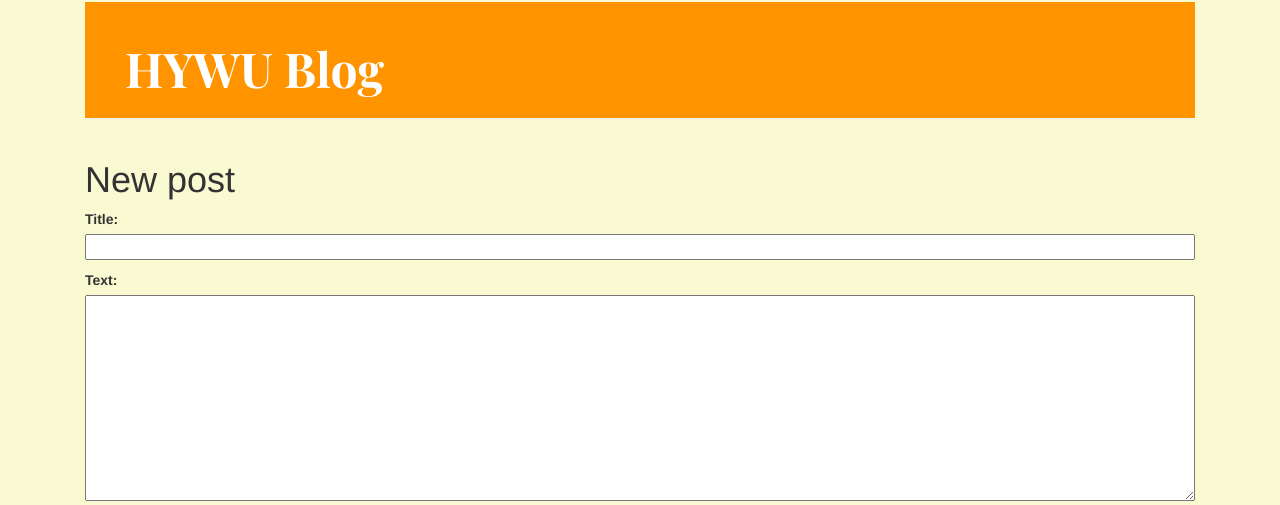
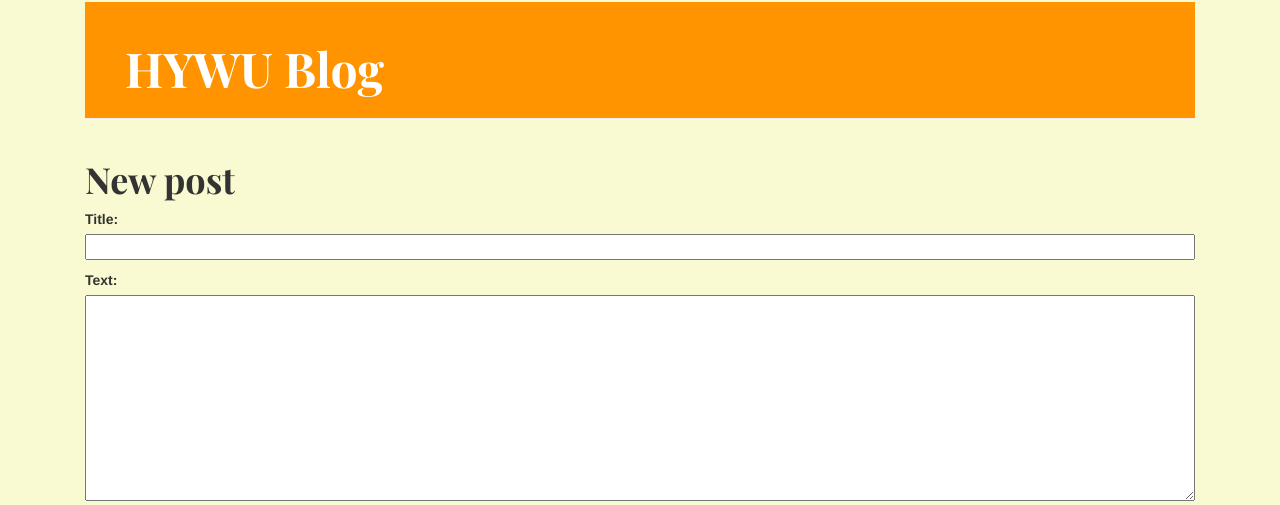
Before and after one commit to wl7719/django_final, a Django app: page /blog/post/new/ in a window 1280 px wide. Shown: the part 120-625 px from the top of the page. Run offline with Django 3.2, Linux system fonts and the light colour scheme; some libraries are stand-ins or nearby versions.

Commit message:
Update style.css

```diff
--- a/blog/static/blog/style.css
+++ b/blog/static/blog/style.css
@@ -48,3 +48,7 @@ h1, h2, h3, h4 {
 .post h1 a, .post h1 a:visited {
     color: #000000;
 }
+
+.post h1 {
+    font-family: 'Playfair Display', serif;
+}
```
